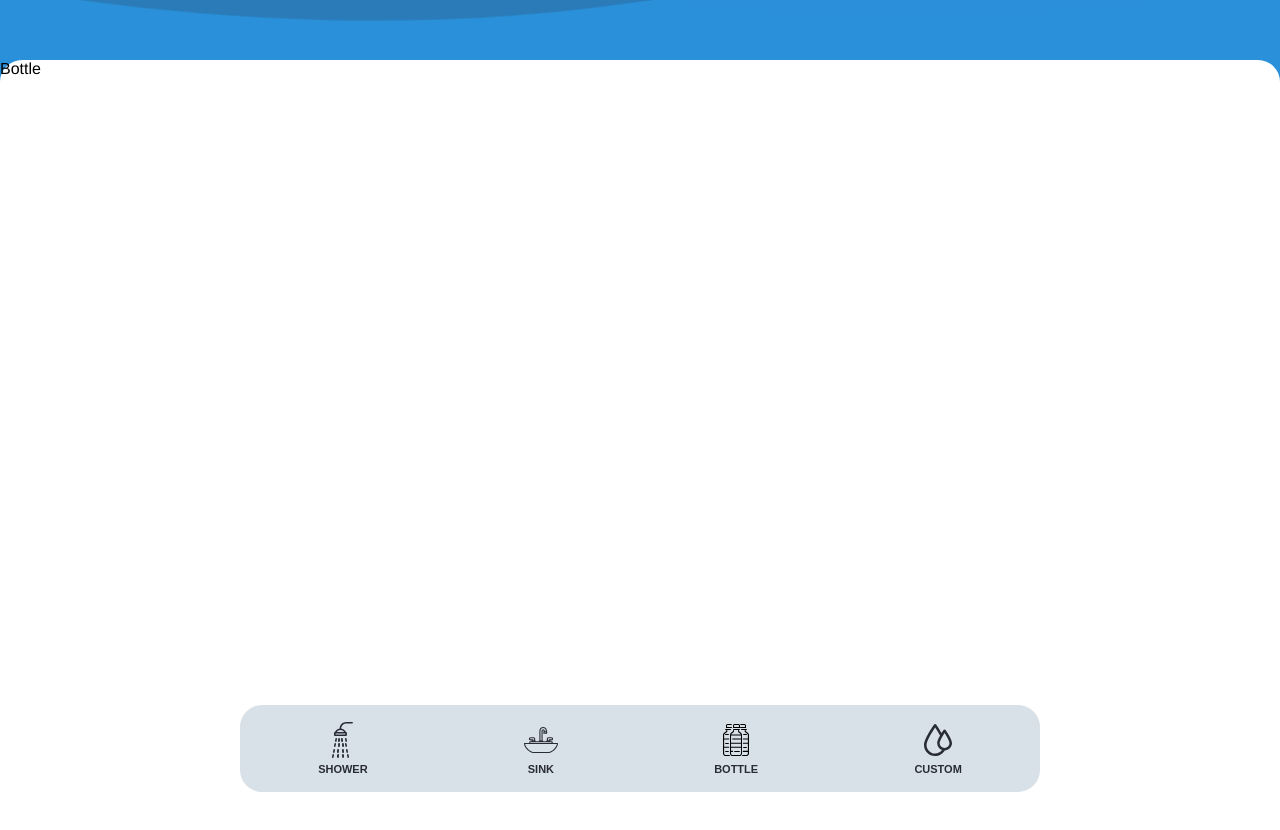
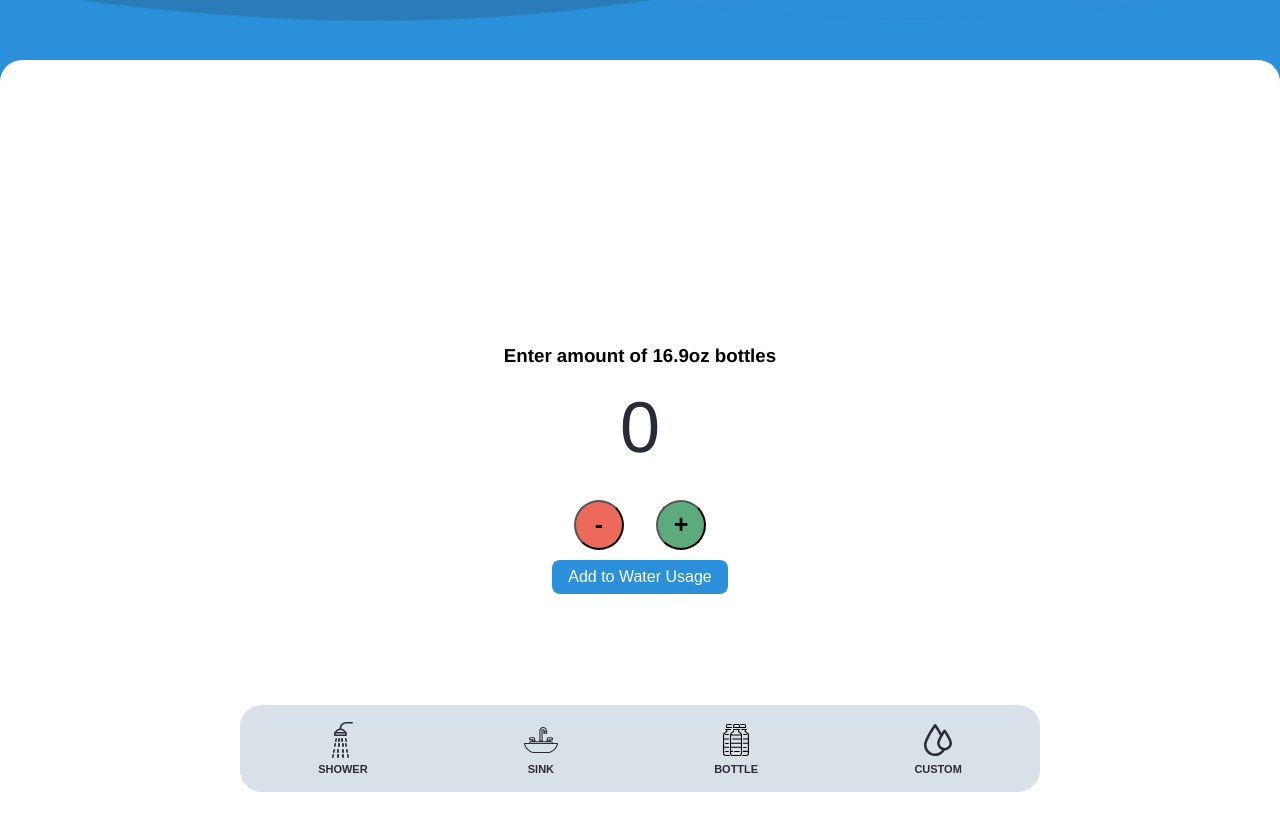
Before and after one commit to kylemcd/dripdrip, a React (Create React App) app: page / in a window 1280 px wide. Both pictures are taken after a click on the button "BOTTLE". Shown: the top 830 px of the page. Built offline with nearby package versions, Linux system fonts and the light colour scheme.

Commit message:
Adds water bottle panel

```diff
--- /dev/null
+++ b/src/components/Counter/index.js
@@ -0,0 +1,82 @@
+import React, { Component } from 'react';
+
+import {
+  Container,
+  CountContainer,
+  ButtonContainer,
+  CircleButton,
+  SubtractButton
+} from './styled';
+
+import {
+  DockContext
+} from '../../context';
+
+class Counter extends Component {
+
+  state = {
+    count: 0
+  }
+
+  incrementCount = () => {
+    const { count : prevCount } = this.state;
+
+    const count = ((prevCount - 1) <= 0 ? 0 : (prevCount -1));
+
+    this.setState({
+      count
+    })
+  }
+
+  decrementCount = () => {
+    const { count : prevCount } = this.state;
+
+    const count = prevCount + 1;
+
+    this.setState({
+      count
+    })
+  }
+
+  subtractFromTotal = () =>{
+    const { onSubtract } = this.props;
+    const { count } = this.state;
+    const { closeModal } = this.context;
+
+    onSubtract(count);
+    this.setState({
+      count: 0
+    })
+    closeModal();
+  }
+
+  render() {
+    const { count } = this.state
+    return (
+      <Container>
+        <CountContainer>
+          {count}
+        </CountContainer>
+        <ButtonContainer>
+          <CircleButton
+            red
+            onClick={() => this.incrementCount()}
+          >
+            -
+          </CircleButton>
+          <CircleButton
+            green
+            onClick={() => this.decrementCount()}
+          >
+            +
+          </CircleButton>
+        </ButtonContainer>
+        <SubtractButton onClick={() => this.subtractFromTotal()}>Add to Water Usage</SubtractButton>
+      </Container>
+    );
+  }
+}
+
+Counter.contextType = DockContext;
+
+export default Counter;
--- /dev/null
+++ b/src/components/Counter/styled.js
@@ -0,0 +1,59 @@
+import styled, { css } from 'styled-components';
+import { colors } from '../../utils';
+
+export const Container = styled.div`
+  align-items: center;
+  display: flex;
+  flex-direction: column;
+  justify-content: center;
+  width: 100%;
+`;
+
+export const CountContainer = styled.div`
+  color: ${colors.blackRock};
+  font-size: 72px;
+  margin: 0;
+`;
+
+export const ButtonContainer = styled.div`
+  display: flex;
+  flex-direction: row;
+  margin-top: 2rem;
+`;
+
+export const CircleButton = styled.button`
+  align-items: center;
+  border-radius: 50%;
+  font-size: 25px;
+  font-weight: bold;
+  display: flex;
+  height: 50px;
+  justify-content: center;
+  width: 50px;
+
+  ${props => props.green && css`
+    background-color: #5CAB7D;
+  `}
+
+  ${props => props.red && css`
+    background-color: #EC6A5C;
+    margin-right: 2rem;
+  `}
+`;
+
+export const SubtractButton = styled.button`
+  background-color: ${colors.summerSky};
+  border: none;
+  border-radius: 8px;
+  color: ${colors.white};
+  cursor: pointer;
+  font-size: 16px;
+  margin-top: 10px;
+  padding: 8px 16px;
+  transition: background-color 0.2s ease-in-out;
+
+  &:hover, &:focus {
+    opacity: 0.8;
+    outline: none;
+  }
+`;
--- a/src/components/Dock/index.js
+++ b/src/components/Dock/index.js
@@ -18,7 +18,8 @@ import {
 import {
   Modal,
   SinkPanel,
-  ShowerPanel
+  ShowerPanel,
+  BottlePanel
 } from '../../components';
 
 import {
@@ -35,7 +36,7 @@ class Dock extends Component {
             <Modal isVisible={isModalVisible}>
               {activePanel === 'Shower' && <ShowerPanel/>}
               {activePanel === 'Sink' && <SinkPanel/>}
-              {activePanel === 'Bottle' && 'Bottle'}
+              {activePanel === 'Bottle' && <BottlePanel/>}
               {activePanel === 'Custom' && 'Custom'}
             </Modal>
             <DockContainer>
--- /dev/null
+++ b/src/components/Panels/BottlePanel/index.js
@@ -0,0 +1,44 @@
+import React, { Component, Fragment } from 'react';
+
+import {
+  Counter
+} from '../../../components';
+
+import {
+  WaterContext
+} from '../../../context';
+
+import {
+  Heading,
+  Container
+} from './styled';
+
+class BottlePanel extends Component {
+
+  subtractFromTotal = (count) => {
+    const  { updateWaterAmount } = this.context;
+
+    const gallonsPerBottle = 0.1320312;
+
+    const waterUsage = count * gallonsPerBottle;
+
+    updateWaterAmount(waterUsage);
+  }
+
+  render() {
+    return (
+      <Container>
+        <Heading>
+          Enter amount of 16.9oz bottles
+        </Heading>
+        <Counter
+          onSubtract={this.subtractFromTotal.bind(this)}
+        />
+      </Container>
+    );
+  }
+}
+
+BottlePanel.contextType = WaterContext;
+
+export default BottlePanel;
--- /dev/null
+++ b/src/components/Panels/BottlePanel/styled.js
@@ -0,0 +1,14 @@
+import styled from 'styled-components';
+
+export const Heading = styled.h3`
+
+`;
+
+export const Container = styled.div`
+  align-items: center;
+  display: flex;
+  flex-direction: column;
+  height: 100%;
+  justify-content: center;
+  width: 100%;
+`;
--- a/src/components/Panels/ShowerPanel/index.js
+++ b/src/components/Panels/ShowerPanel/index.js
@@ -15,7 +15,6 @@ class ShowerPanel extends Component {
     const { updateWaterAmount } = this.context;
 
     const gallonsPerSecond = 0.035;
-
 
     const waterUsage = time * gallonsPerSecond;
 
--- a/src/components/Timer/styled.js
+++ b/src/components/Timer/styled.js
@@ -88,5 +88,4 @@ export const SubtractButton = styled.button`
     opacity: 0.8;
     outline: none;
   }
-
 `;
--- a/src/components/index.js
+++ b/src/components/index.js
@@ -2,7 +2,9 @@ export { default as Cup } from './Cup';
 export { default as Dock } from './Dock';
 export { default as Modal } from './Modal';
 export { default as Timer } from './Timer';
+export { default as Counter } from './Counter';
 
 // Panels
 export { default as ShowerPanel } from './Panels/ShowerPanel';
 export { default as SinkPanel } from './Panels/SinkPanel';
+export { default as BottlePanel } from './Panels/BottlePanel';
```
